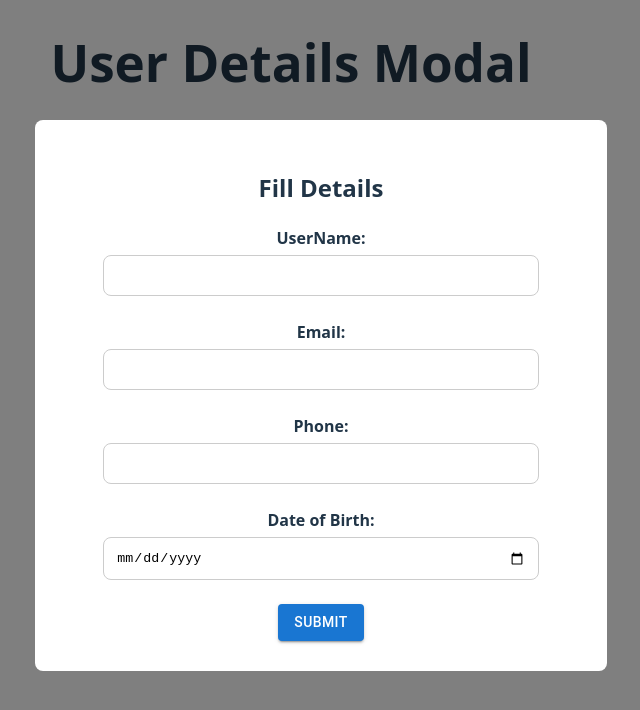
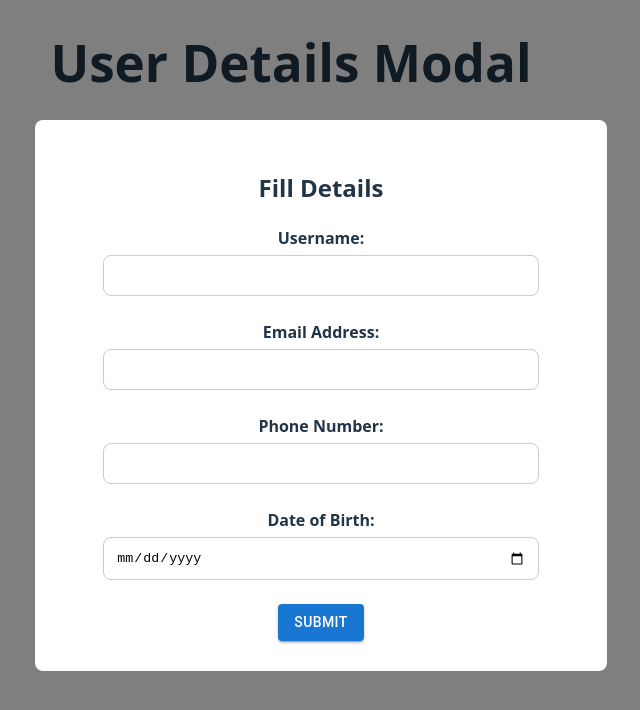
Before and after one commit to Mehulposh/XModal, a React (Vite) app: page / in a window 1280 px wide. Both pictures are taken after a click on the button "OPEN FORM". Shown: the top 710 px of the page, without its empty margins (349-989 px from the left). Built offline with nearby package versions, Linux system fonts and the light colour scheme.

Commit message:
changes in label

```diff
--- a/src/components/Modal/FormModal.jsx
+++ b/src/components/Modal/FormModal.jsx
@@ -12,11 +12,11 @@
     })
 
     const handleChange = (e) => {
-        const {key,value} = e.target;
+        const {name,value} = e.target;
 
         setFormData(prev => ({
             ...prev,
-            [key]: value,
+            [name]: value,
         }));
     };
 
@@ -26,7 +26,7 @@
             <h2>Fill Details</h2>
             <div className="modal-content">
                 <form>
-                    <label htmlFor='username'>UserName:</label>
+                    <label htmlFor='username'>Username:</label>
                     <br/>
                     <input
                         type="text"
@@ -38,7 +38,7 @@
                     />
                     <br/>
                     <br/>
-                    <label htmlFor='email'>Email:</label>
+                    <label htmlFor='email'>Email Address:</label>
                     <br/>
                     <input
                         type="email"
@@ -51,7 +51,7 @@
                     <br/>
                     <br/>
 
-                    <label htmlFor='phone'>Phone:</label>
+                    <label htmlFor='phone'>Phone Number:</label>
                     <br/>
                     <input
                         type="tel"
```
